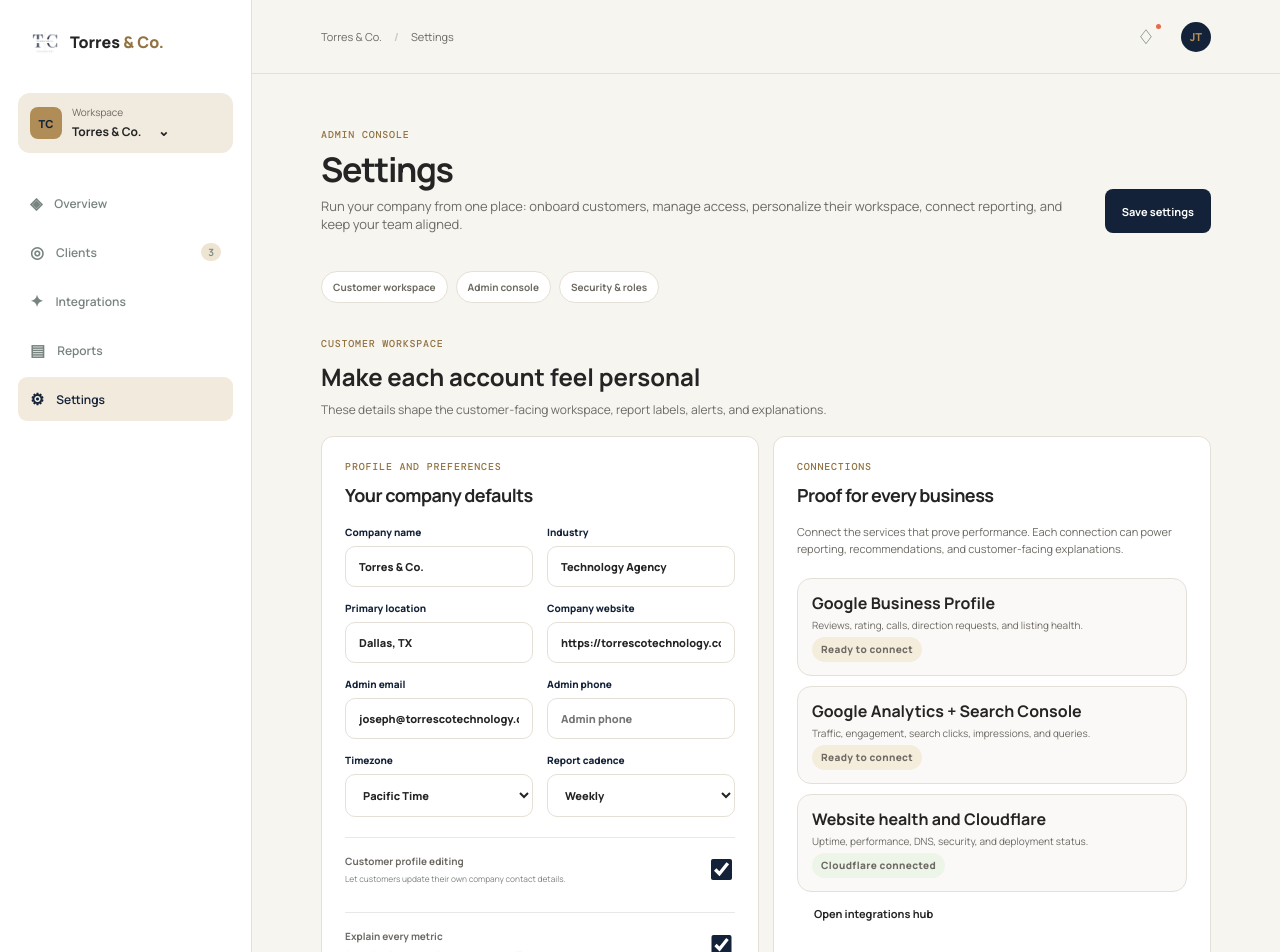
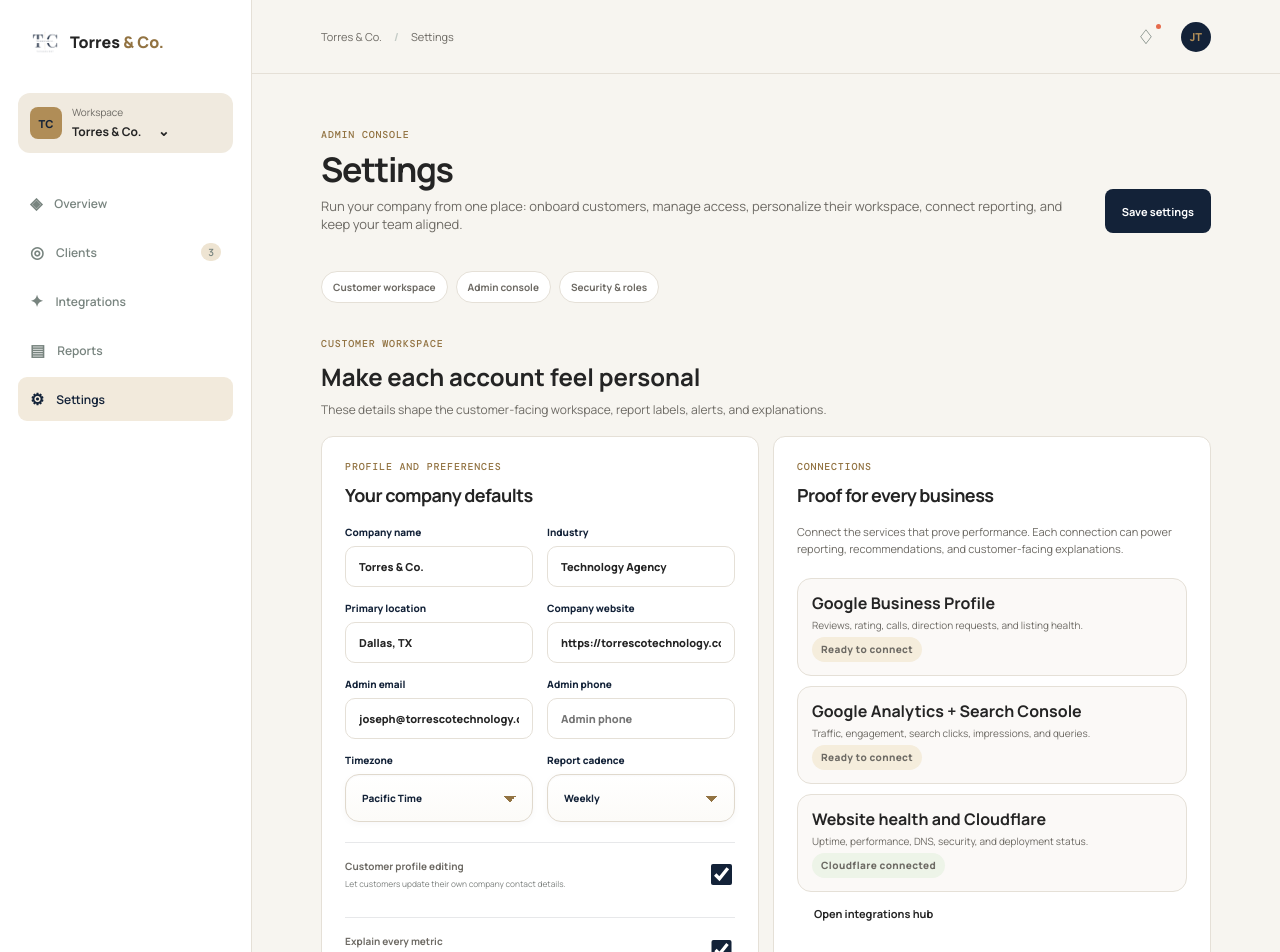
Before and after one commit to JosephTrrzz/torres-command-center, a Next.js app: page /settings in a window 1280 px wide. Shown: the top 952 px of the page. Built offline with nearby package versions, Linux system fonts and the light colour scheme.

Commit message:
Modernize branded dropdowns

```diff
--- a/app/ui-enhancements.css
+++ b/app/ui-enhancements.css
@@ -90,3 +90,32 @@
 .setup-modal-grid span{font:500 9px "DM Mono",monospace;color:var(--muted);text-transform:uppercase}
 .setup-modal-grid strong{font-size:12px}
 @media(max-width:800px){.integration-controls,.integration-summary{grid-template-columns:1fr}.setup-modal{padding:1.5rem}.setup-modal-grid{grid-template-columns:1fr}}
+
+/* Modern branded dropdowns */
+.field-label{display:flex;align-items:center;justify-content:flex-end;gap:.65rem;font-size:10px;font-weight:700;color:var(--ink)}
+.field-input,
+select:not([multiple]),
+.profile-form select,
+.people-form select,
+.settings-form-grid select,
+.inline-form select{appearance:none;-webkit-appearance:none;width:100%;min-height:48px;border:1px solid #e0d9cd;border-radius:14px;background-color:#fff;background-image:linear-gradient(45deg,transparent 50%,#927342 50%),linear-gradient(135deg,#927342 50%,transparent 50%),linear-gradient(180deg,#fff 0%,#fcfbf8 100%);background-position:calc(100% - 22px) 21px,calc(100% - 16px) 21px,0 0;background-size:6px 6px,6px 6px,100% 100%;background-repeat:no-repeat;padding:0 3rem 0 1rem;font:inherit;color:var(--ink);cursor:pointer;outline:none;box-shadow:inset 0 1px 2px rgba(19,34,56,.03),0 2px 7px rgba(19,34,56,.03);transition:border-color .18s ease,box-shadow .18s ease,transform .18s ease}
+.field-input:hover,
+select:not([multiple]):hover,
+.profile-form select:hover,
+.people-form select:hover,
+.settings-form-grid select:hover,
+.inline-form select:hover{border-color:#cbbda7}
+.field-input:focus-visible,
+select:not([multiple]):focus-visible,
+.profile-form select:focus-visible,
+.people-form select:focus-visible,
+.settings-form-grid select:focus-visible,
+.inline-form select:focus-visible{border-color:#b08d57;box-shadow:0 0 0 4px rgba(176,141,87,.14),0 8px 18px rgba(19,34,56,.06);transform:translateY(-1px)}
+.field-input:disabled,
+select:not([multiple]):disabled,
+.profile-form select:disabled,
+.people-form select:disabled,
+.settings-form-grid select:disabled,
+.inline-form select:disabled{opacity:.62;cursor:not-allowed;background-color:#f7f5f0}
+.field-label .field-input{width:min(100%,360px);min-width:260px}
+@media(max-width:680px){.field-label{display:grid;justify-content:stretch}.field-label .field-input{width:100%;min-width:0}}
```
